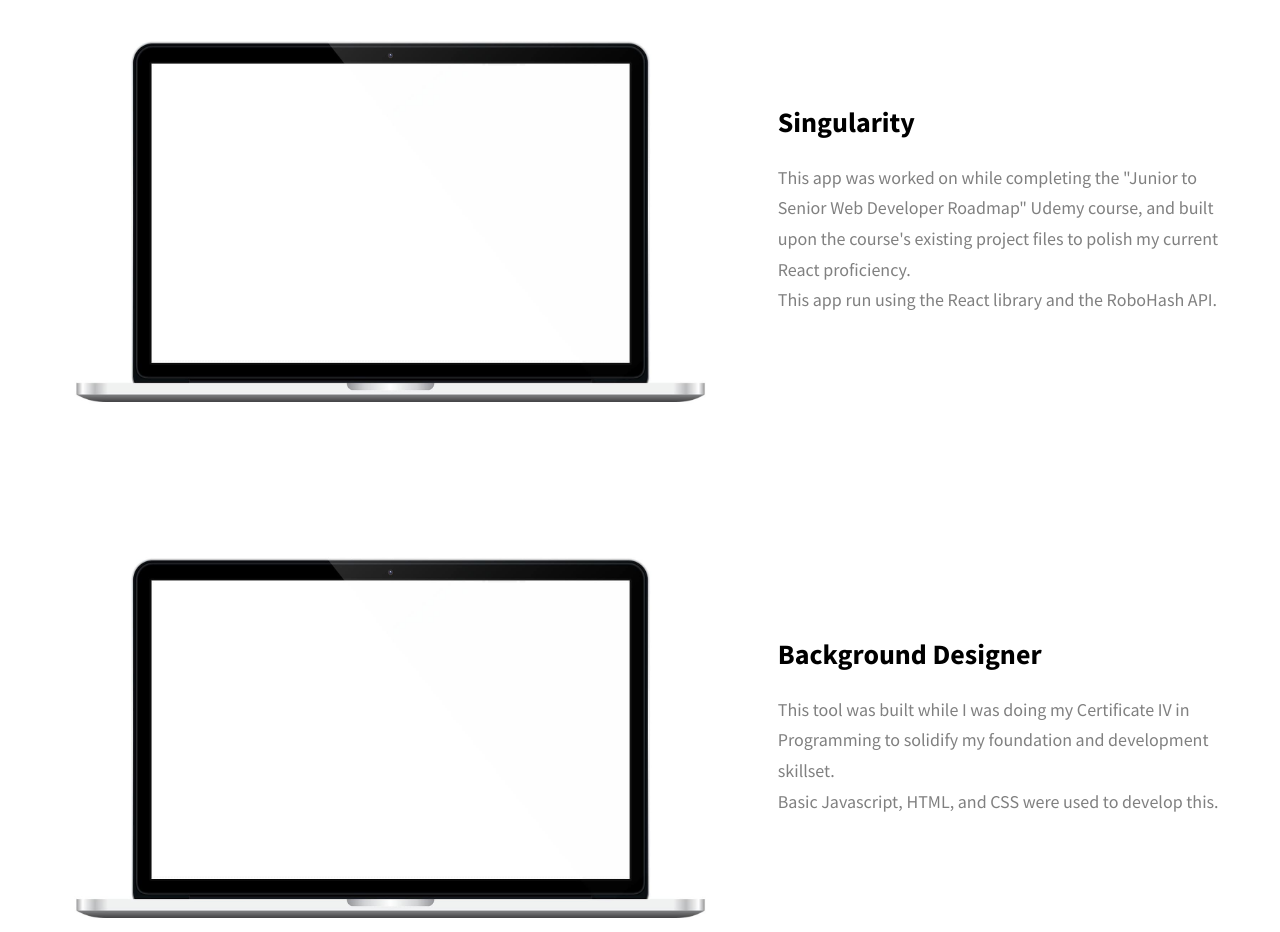
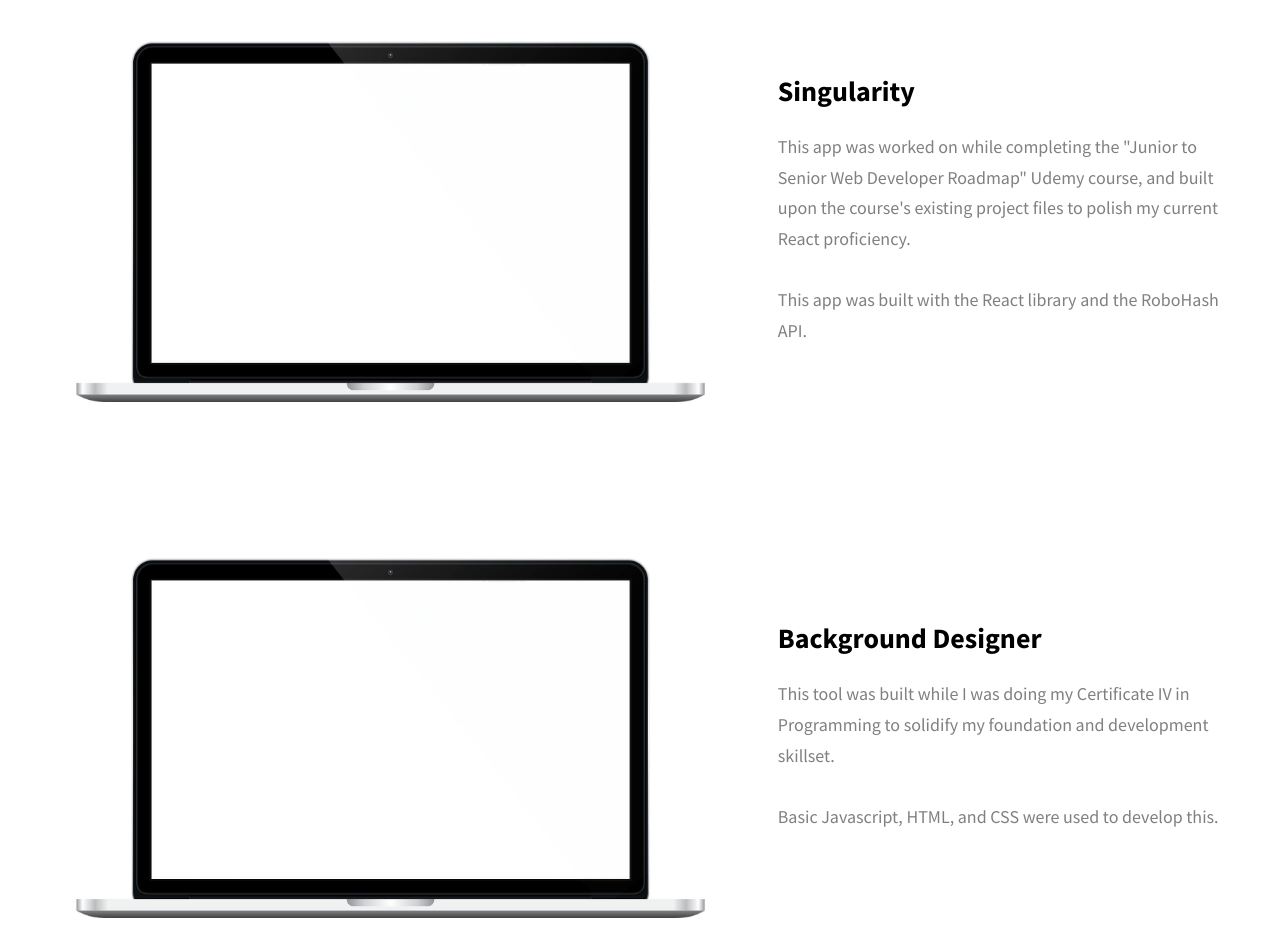
Before and after one commit to georgehetrelezis/portfolio, a website: page index.html in a window 1280 px wide. Shown: the part 5180-6112 px from the top of the page. Drawn offline with Linux system fonts and the light colour scheme.

Commit message:
Update index.html
[Code] Improve spacing on portfolio sections.

```diff
--- a/index.html
+++ b/index.html
@@ -234,6 +234,7 @@
                 This collaborative project was for Royal Wolf's 2021 website rebuild, as I was assigned the website's home page with
                 the support of the team's Senior Developers at Milestone Belanova.
                 <br>
+                <br>
                 Project was created with a custom-built CMS in the PHP framework, Laravel.
               </p>
               <!-- <a
@@ -259,6 +260,7 @@
                 My first solo project in a professional environment, this website was developed  for Stadium Sports Floors based in South
                 Australia. Project was developed while at Milestone Belanova.
                 <br>
+                <br>
                 Project was created with a custom-built CMS in the PHP framework, Laravel.
               </p>
             </div>
@@ -278,6 +280,7 @@
                 Proof of concept app which allowed multiple devices in educational spaces to
                 be in sync when AV sources and volume levels are updated. Developed during my
                 internship at Innomate.
+                <br>
                 <br>
                 Project was created with Angular, AWS AppSync, and C# .NET.
               </p>
@@ -299,6 +302,7 @@
                 visitors to notify staff when they've visited an office. Project was worked on during
                 my internship at Innomate.
                 <br>
+                <br>
                 Feature was built in C# .NET and Crestron UI Tools.
               </p>
             </div>
@@ -318,6 +322,7 @@
                 This website was built for the Central Coast Haematology departments located in Kanwal and North Gosford, as I was responsible for the
                 project until it was completed by another member of the Milestone Belanova team.
                 <br>
+                <br>
                 Project was created with a custom-built CMS in the PHP framework, Laravel.
               </p>
             </div>
@@ -335,6 +340,7 @@
               <a href="https://software-design-studio-jacobgad.vercel.app/"><h3 class="projects__row-content-title">Subject Recommendation System (SRS)</h3></a>
               <p class="projects__row-content-desc">
                 Built as a collaborative university group project, this app recommends UTS students particular UTS subjects based on their strengths and interests.
+                <br>
                 <br>
                 This React based project was created using the T3 stack, using Prisma, Next.js, and tRPC for its core functionality
               </p>
@@ -355,7 +361,8 @@
                 This app was worked on while completing the "Junior to Senior Web Developer Roadmap" Udemy course, and built upon the
                 course's existing project files to polish my current React proficiency.
                 <br>
-                This app run using the React library and the RoboHash API.
+                <br>
+                This app was built with the React library and the RoboHash API.
               </p>
             </div>
           </div>
@@ -372,6 +379,7 @@
               <a href="https://georgehetrelezis.github.io/background-designer/"><h3 href="" class="projects__row-content-title">Background Designer</h3></a>
               <p class="projects__row-content-desc">
                 This tool was built while I was doing my Certificate IV in Programming to solidify my foundation and development skillset.
+                <br>
                 <br>
                 Basic Javascript, HTML, and CSS were used to develop this.
               </p>
```
